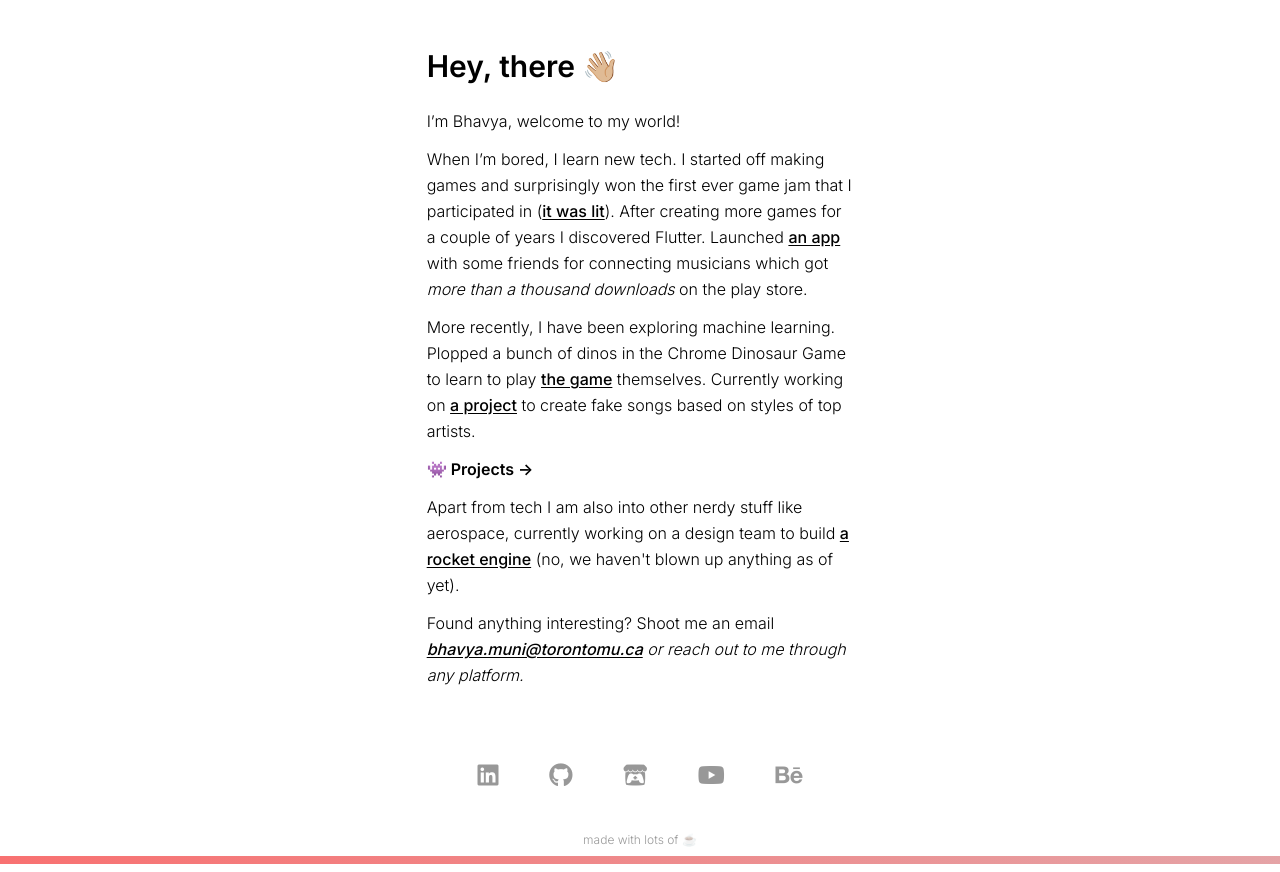
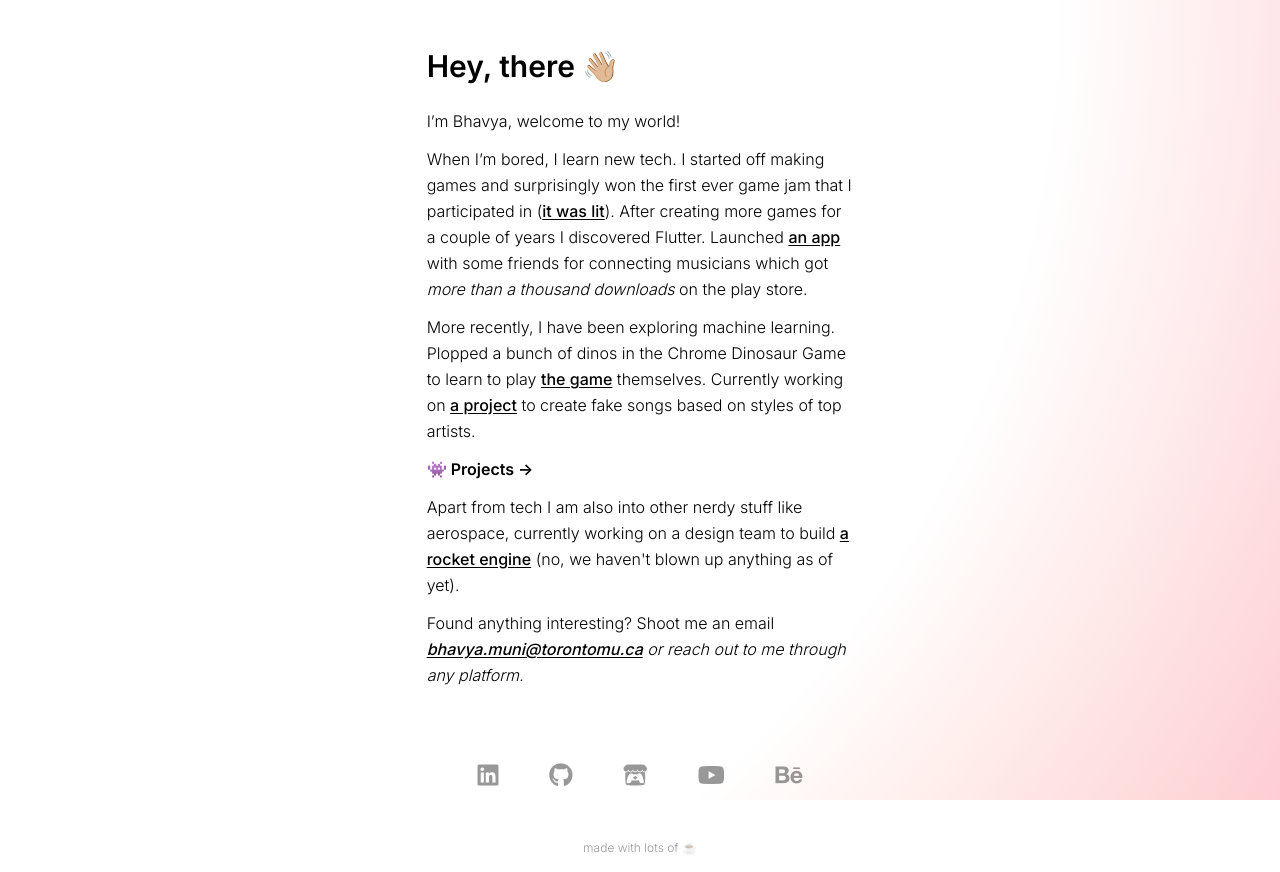
Before and after one commit to BhavyaMuni/website-v2, a SvelteKit app: page / in a window 1280 px wide. Built offline with nearby package versions, Linux system fonts and the light colour scheme.

Commit message:
new gradient style testing

```diff
--- a/src/lib/Footer.svelte
+++ b/src/lib/Footer.svelte
@@ -1,6 +1,6 @@
 <script>
 	import { spring } from 'svelte/motion';
-	let innerWidth = 10;
+	let innerWidth;
 	let mx = spring(0, { stiffness: 0.03, damping: 0.9 });
 	function handleMousemove(event) {
 		mx.set((event.clientX / innerWidth) * 100, { duration: 50 });
--- a/src/routes/+layout.svelte
+++ b/src/routes/+layout.svelte
@@ -9,13 +9,24 @@
 	import '@fontsource/inter/800.css';
 	import Footer from '$lib/Footer.svelte';
 	import Social from '$lib/Social.svelte';
+	import { spring } from 'svelte/motion';
 
 	// import { dev } from '$app/environment';
 	// import { inject } from '@vercel/analytics';
 	// inject({ mode: dev ? 'development' : 'production' });
+	let mx = spring(0, { stiffness: 0.1, damping: 0.95 });
+	let my = spring(0, { stiffness: 0.1, damping: 0.95 });
+	function handleMousemove(event) {
+		mx.set(event.clientX, { duration: 1000 });
+		my.set(event.clientY, { duration: 1000 });
+	}
 </script>
 
-<div class="flex flex-col h-screen justify-between ">
+<svelte:window on:mousemove={handleMousemove} />
+<div
+	class="flex flex-col h-screen justify-between bg-grad items-center"
+	style="--mx: {$mx}px; --my: {$my}px"
+>
 	<div
 		class="flex flex-col lg:w-1/3 sm:w-2/3 xs:w-4/5 justify-center m-auto py-12 leading-relaxed space-y-3"
 	>
@@ -23,5 +34,14 @@
 	</div>
 	<Social />
 	<!-- <div class="h-10" /> -->
-	<Footer />
+	<!-- <Footer /> -->
+
+	<p class="opacity-40 text-xs py-4">made with lots of ☕️</p>
 </div>
+
+<style>
+	.bg-grad {
+		background: radial-gradient(circle at var(--mx) top, white 70%, transparent 125%),
+			linear-gradient(to right, rgb(253, 186, 116), rgb(253, 164, 175));
+	}
+</style>
```
